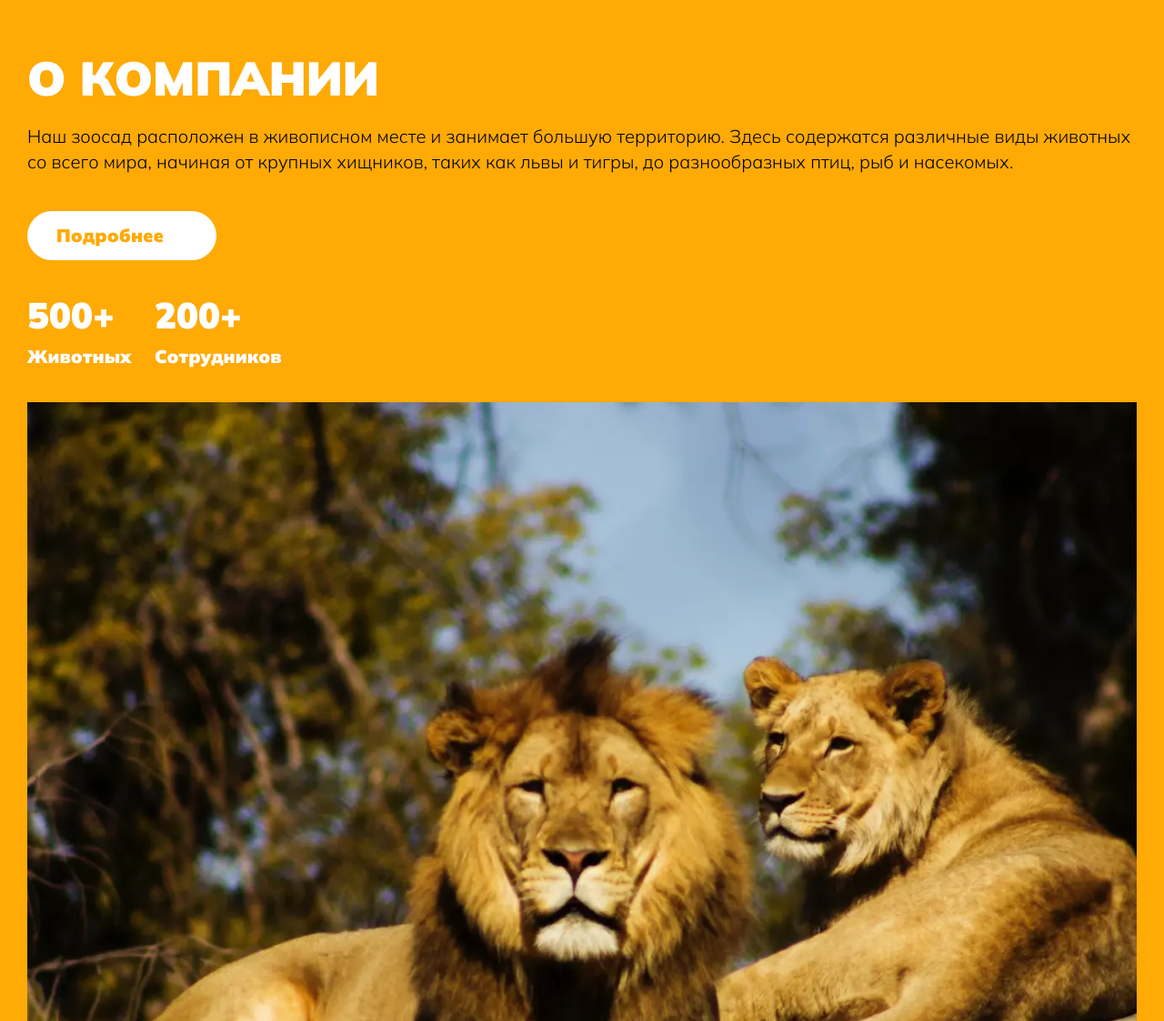
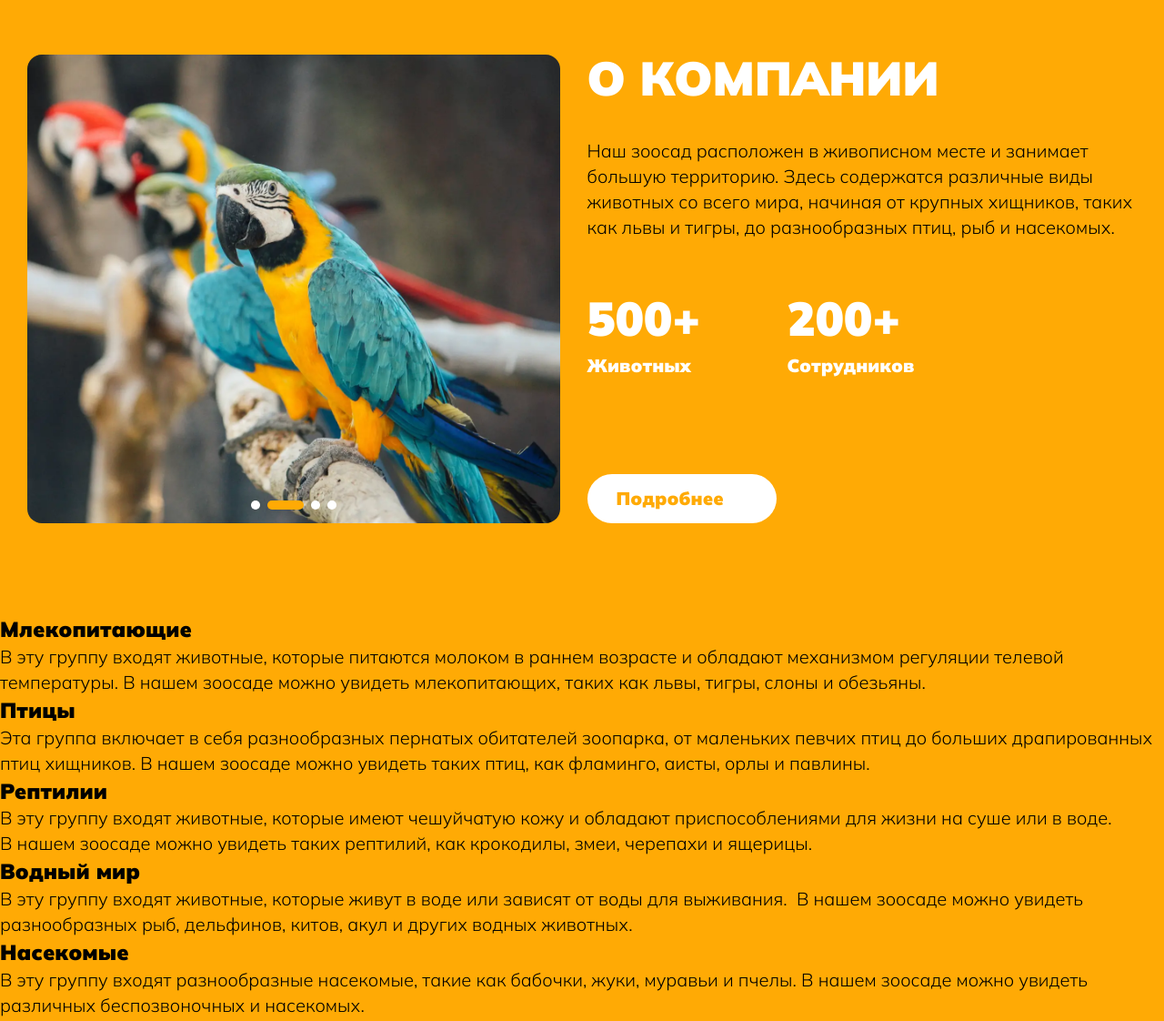
Before and after one commit to Tigricina/pretty_paw, a website built with webpack: page src/index.html in a window 1280 px wide. Shown: the part 820-1942 px from the top of the page at 91% size. Built offline with nearby package versions, Linux system fonts and the light colour scheme; files whose address does not match are found by name.

Commit message:
lesson 3. adaptive for about section, add js for slider

```diff
--- a/src/index.html
+++ b/src/index.html
@@ -91,7 +91,7 @@
                   <source media="(min-width: 768px)" srcset="img/leo_tablet.webp" type="image/webp">
                   <source media="(min-width: 768px)" srcset="img/leo_tablet.jpg">
                   <source media="(min-width: 768px)" srcset="img/leo.webp" type="image/webp">
-                  <img src="img/leo.jpg" alt="Lions" loading="lazy"/>
+                  <img class="about__image" src="img/leo.jpg" alt="Lions" loading="lazy"/>
                 </picture>
               </li>
               <li class="about__image-item swiper-slide">
@@ -103,7 +103,7 @@
                   <source media="(min-width: 768px)" srcset="img/parrots_tablet.webp" type="image/webp">
                   <source media="(min-width: 768px)" srcset="img/parrots_tablet.jpg">
                   <source media="(min-width: 768px)" srcset="img/parrots.webp" type="image/webp">
-                  <img src="img/parrots.jpg" alt="Parrots" loading="lazy"/>
+                  <img class="about__image" src="img/parrots.jpg" alt="Parrots" loading="lazy"/>
                 </picture>
               </li>
               <li class="about__image-item swiper-slide">
@@ -115,7 +115,7 @@
                   <source media="(min-width: 768px)" srcset="img/fulgens_tablet.webp" type="image/webp">
                   <source media="(min-width: 768px)" srcset="img/fulgens_tablet.jpg">
                   <source media="(min-width: 768px)" srcset="img/fulgens.webp" type="image/webp">
-                  <img src="img/fulgens.jpg" alt="Fulgens" loading="lazy"/>
+                  <img class="about__image" src="img/fulgens.jpg" alt="Fulgens" loading="lazy"/>
                 </picture>
               </li>
               <li class="about__image-item swiper-slide">
@@ -127,7 +127,7 @@
                   <source media="(min-width: 768px)" srcset="img/giraffe_tablet.webp" type="image/webp">
                   <source media="(min-width: 768px)" srcset="img/giraffe_tablet.jpg">
                   <source media="(min-width: 768px)" srcset="img/giraffe.webp" type="image/webp">
-                  <img src="img/giraffe.jpg" alt="Giraffe" loading="lazy"/>
+                  <img class="about__image" src="img/giraffe.jpg" alt="Giraffe" loading="lazy"/>
                 </picture>
               </li>
             </ul>
@@ -179,49 +179,49 @@
               <li class="career__image-item swiper-slide">
                 <picture class="career__image-wrapper">
                   <source media="(min-width: 768px)" srcset="img/parrots2.webp" type="image/webp">
-                  <img src="img/parrots2.jpg" alt="parrots2" class="career-image" loading="lazy"/>
+                  <img class="career__image" src="img/parrots2.jpg" alt="parrots2" loading="lazy"/>
                 </picture>
               </li>
               <li class="career__image-item swiper-slide">
                 <picture class="career__image-wrapper">
                   <source media="(min-width: 768px)" srcset="img/giraffe2.webp" type="image/webp">
-                  <img src="img/giraffe2.jpg" alt="Giraffe2" loading="lazy"/>
+                  <img class="career__image" src="img/giraffe2.jpg" alt="Giraffe2" loading="lazy"/>
                 </picture>
               </li>
               <li class="career__image-item swiper-slide">
                 <picture class="career__image-wrapper">
                   <source media="(min-width: 768px)" srcset="img/giraffes.webp" type="image/webp">
-                  <img src="img/giraffes.jpg" alt="Giraffes" loading="lazy"/>
+                  <img class="career__image" src="img/giraffes.jpg" alt="Giraffes" loading="lazy"/>
                 </picture>
               </li>
               <li class="career__image-item swiper-slide">
                 <picture class="career__image-wrapper">
                   <source media="(min-width: 768px)" srcset="img/leo2.webp" type="image/webp">
-                  <img src="img/leo2.jpg" alt="Leo2" loading="lazy"/>
+                  <img class="career__image" src="img/leo2.jpg" alt="Leo2" loading="lazy"/>
                 </picture>
               </li>
               <li class="career__image-item swiper-slide">
                 <picture class="career__image-wrapper">
                   <source media="(min-width: 768px)" srcset="img/meerkat.webp" type="image/webp">
-                  <img src="img/meerkat.jpg" alt="Meerkat" loading="lazy"/>
+                  <img class="career__image" src="img/meerkat.jpg" alt="Meerkat" loading="lazy"/>
                 </picture>
               </li>
               <li class="career__image-item swiper-slide">
                 <picture class="career__image-wrapper">
                   <source media="(min-width: 768px)" srcset="img/flamingos.webp" type="image/webp">
-                  <img src="img/flamingos.jpg" alt="Flamingos" loading="lazy"/>
+                  <img class="career__image" src="img/flamingos.jpg" alt="Flamingos" loading="lazy"/>
                 </picture>
               </li>
               <li class="career__image-item swiper-slide">
                 <picture class="career__image-wrapper">
                   <source media="(min-width: 768px)" srcset="img/zebra.webp" type="image/webp">
-                  <img src="img/zebra.jpg" alt="Zebra" loading="lazy"/>
+                  <img class="career__image" src="img/zebra.jpg" alt="Zebra" loading="lazy"/>
                 </picture>
               </li>
               <li class="career__image-item swiper-slide">
                 <picture class="career__image-wrapper">
                   <source media="(min-width: 768px)" srcset="img/elephant.webp" type="image/webp">
-                  <img src="img/elephant.jpg" alt="Elephant" loading="lazy"/>
+                  <img class="career__image" src="img/elephant.jpg" alt="Elephant" loading="lazy"/>
                 </picture>
               </li>
             </ul>
--- a/src/index.js
+++ b/src/index.js
@@ -3,8 +3,41 @@ import './index.html';
 import 'swiper/scss';
 import 'swiper/scss/pagination';
 import './index.scss';
+import { slidersInit } from './modules/sliders';
 
 //use modules
+slidersInit('.about__slider', {
+    pagination: {
+        el: '.about__slider-pagination'
+        //bulletClass: 'about__bullet',
+        //bulletActiveClass: 'about__slider-pagination'
+    }
+});
+
+slidersInit('.career__slider', {
+    pagination: {
+        el: '.career__slider-pagination'
+    },
+    breakpoints: {
+        // when window width is >= 320px
+        768: {
+          slidesPerView: 2,
+          spaceBetween: 20
+        },
+        // when window width is >= 480px
+        1024: {
+          slidesPerView: 3,
+          spaceBetween: 30
+        },
+        // when window width is >= 640px
+        1240: {
+          slidesPerView: 4,
+          spaceBetween: 40
+        }
+      }
+});
+
+
 const videoBG = document.querySelector('.video-bg');
 videoBG.innerHTML = `
     <source src="video/video.webm" type="video/webm">
--- a/src/index.scss
+++ b/src/index.scss
@@ -6,3 +6,4 @@
 @import 'style/hero';
 @import 'style/navigation';
 @import 'style/about';
+@import 'style/career';
--- /dev/null
+++ b/src/modules/sliders.js
@@ -0,0 +1,23 @@
+import {Swiper, Pagination, Autoplay} from "swiper";
+
+const params = {
+    spaceBetween: 20,
+    loop: true,
+    autoplay: {
+        delay: 3500,
+        disableOnInteraction: false,
+    },
+    sliderPerView: 1,
+    pagination: {
+        el: '.swiper-pagination',
+    },
+    modules: [Autoplay, Pagination]
+};
+
+export const slidersInit = (selectorSlider, newParams) => {
+    new Swiper(selectorSlider, {
+        ...params,
+        ...newParams,
+
+    })
+};
--- a/src/style/_about.scss
+++ b/src/style/_about.scss
@@ -6,6 +6,21 @@
     }
 
     &__container {
+        @include lg {
+            display: grid;
+            grid-template-columns: 48% 1fr;
+            gap: 40px 20px;
+            grid-template-areas:
+            'title title'
+            'slider content';
+        }
+        @include xl {
+            gap: 40px 30px;
+            grid-template-rows: min-content 1fr;
+            grid-template-areas:
+            'slider title'
+            'slider content';
+        }
     }
     &__title {
         font-weight: 1000;
@@ -18,6 +33,8 @@
         @include lg {
             font-size: 52px;
             /*margin-bottom: 40px;*/
+            grid-area: title;
+            margin-bottom: 0;
         }
     }
     &__content {
@@ -28,12 +45,54 @@
         background-position: center bottom;
         padding-bottom: 27px;
 
+        @include md {
+            display: grid;
+            grid-template-columns: 1fr min-content;
+            grid-template-areas:
+            'description list'
+            'link list';
+            gap: 24px 92px;
+            background-position: right bottom;
+        }
+
+        @include lg {
+            grid-template-columns: 1fr;
+            grid-template-rows: min-content;
+            gap: 40px;
+            margin-bottom: 0;
+            padding-bottom: 0;
+            grid-area: content;
+            grid-template-areas:
+            'description'
+            'list'
+            'link';
+            background-position: center;
+        }
+        @include xl {
+            gap: 60px;
+        }
+
     }
     &__description {
-        margin-bottom: 40px;
+        margin-bottom: 24px;
+
+        @include md {
+            grid-area: description;
+            margin-bottom: 0;
+        }
     }
     &__link {
         margin-bottom: 40px;
+
+        @include md {
+            grid-area: link;
+            margin-bottom: 0;
+            justify-self: start;
+        }
+
+        @include lg {
+            align-self: end;
+        }
     }
 
     &__count-list {
@@ -43,28 +102,35 @@
         font-weight: 1000;
         color: $second;
         line-height: 1;
+
+        @include md {
+            grid-area: list;
+        }
+        @include lg {
+            grid-template-columns: repeat(2, 200px);
+        }
     }
 
     &__count {
         font-size: 40px;
         margin-bottom: 16px;
 
+        @include lg {
+            font-size: 52px;
+        }
+
     }
     &__count-desc {
     }
     &__picture {
-    }
-    &__slider {
+        @include lg {
+            grid-area: slider;
+        }
     }
 
-    &__image-list {
+
+    &__image {
+        border-radius: 16px;
     }
 
-    &__image-item {
-    }
-
-    &__image-wrapper {
-    }
-    &__slider-pagination {
-    }
 }
--- /dev/null
+++ b/src/style/_career.scss
@@ -0,0 +1,68 @@
+.career {
+    padding: 80px 0;
+
+    @include lg {
+        padding: 100px 0;
+    }
+
+    &__container {
+
+        @include md {
+
+        }
+
+    }
+    &__title {
+        font-weight: 1000;
+        font-size: 32px;
+        line-height: 1;
+        text-transform: uppercase;
+        color: $second;
+        margin-bottom: 24px;
+
+        @include md {
+        }
+
+        @include lg {
+            font-size: 52px;
+            /*margin-bottom: 40px;*/
+
+            margin-bottom: 0;
+        }
+
+
+    }
+    &__content {
+
+    }
+    &__description {
+        font-size: 16px;
+        margin-bottom: 24px;
+
+        @include md {
+            margin-bottom: 40px;
+        }
+    }
+    &__link {
+
+        margin-bottom: 40px;
+        @include md {
+
+        }
+    }
+    &__picture {
+    }
+    &__slider {
+    }
+
+    &__image-list {
+    }
+
+    &__image-item {
+    }
+    &__image-wrapper {
+    }
+    &__image {
+        border-radius: 16px;
+    }
+}
--- a/src/style/_style.scss
+++ b/src/style/_style.scss
@@ -146,3 +146,15 @@ iframe {
   }
 
 }
+
+.swiper-pagination-bullet {
+  width: 10px;
+  height: 10px;
+  border-radius: 16px;
+  background-color: $second;
+  opacity: 1;
+}
+.swiper-pagination-bullet-active {
+  width: 40px;
+  background-color: $back;
+}
```
